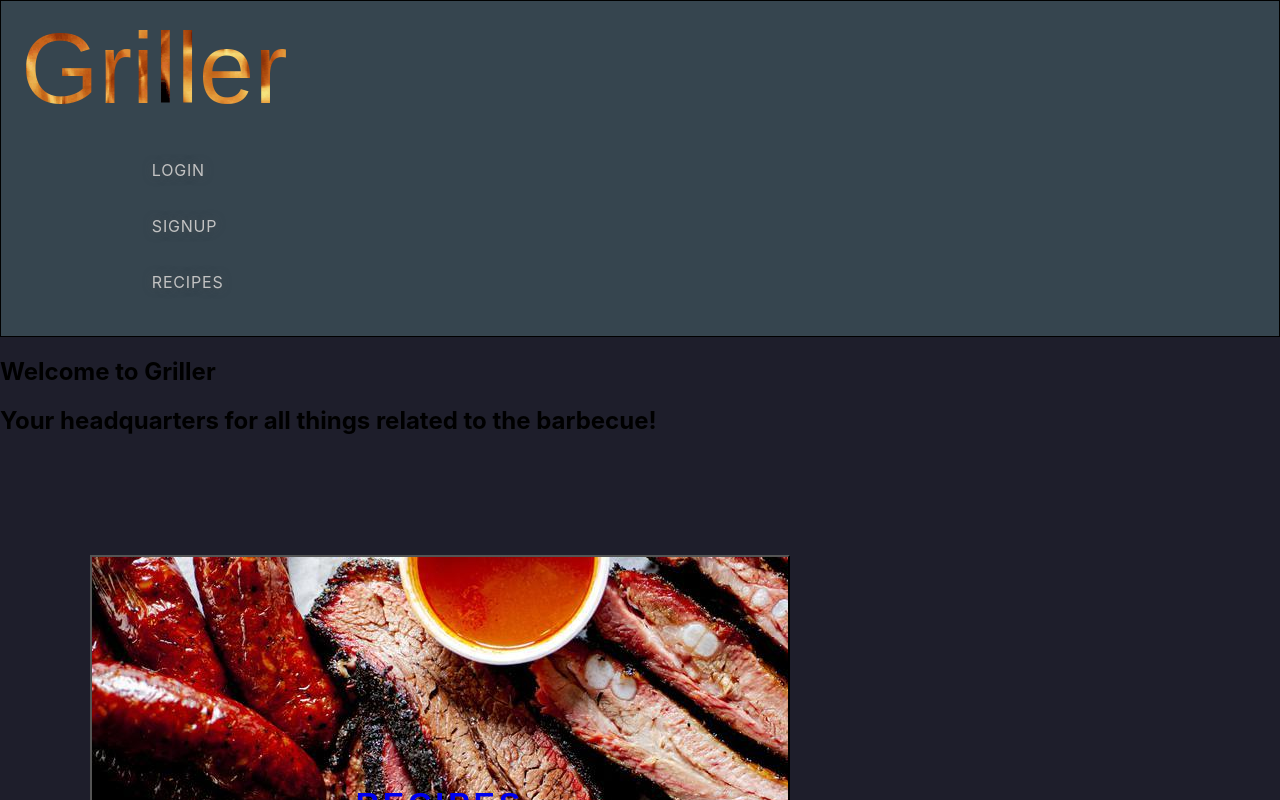
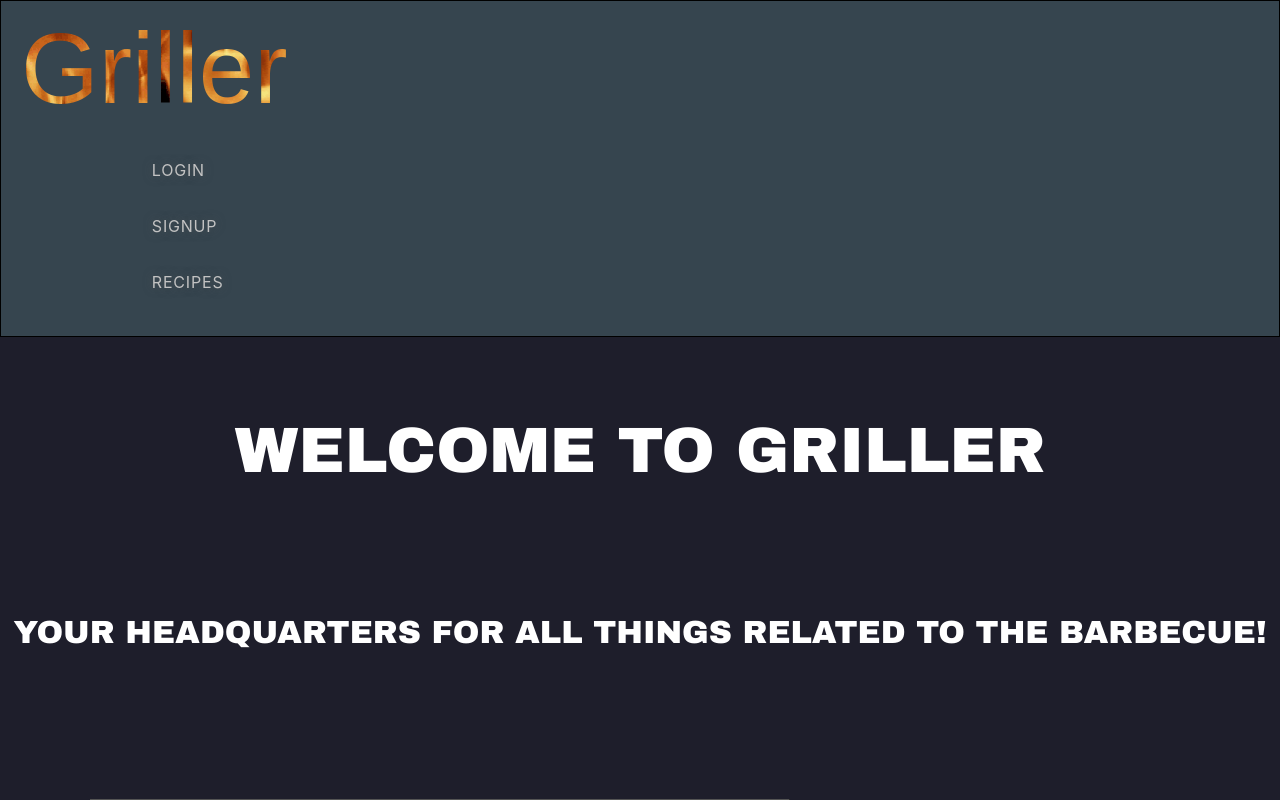
Before and after one commit to adam-algatt/Griller, a React (Create React App) app in the folder client/: page /home in a window 1280 px wide. Shown: the top 800 px of the page. Built offline with nearby package versions, Linux system fonts and the light colour scheme.

Commit message:
build single recipe page

```diff
--- a/client/src/components/Nav/index.js
+++ b/client/src/components/Nav/index.js
@@ -13,7 +13,7 @@ const Nav = () => {
   return (
     <header className='header'>
       <div className="container flex-row justify-space-between-lg justify-center align-center">
-          <Link to="/" className='title'>
+          <Link to="/home" className='title'>
             <span>Griller</span>
            </Link>
 
@@ -21,7 +21,7 @@ const Nav = () => {
               <ul className='list'>
                   {Auth.loggedIn() ? (
                 <>
-                  <Link to="/profile" className="link">Me</Link>
+                  <Link to="/profile" className="link">Profile</Link>
                   <a href="/" className="link" onClick={logout}>
                     Logout
                   </a>
--- a/client/src/components/RecipeList/index.js
+++ b/client/src/components/RecipeList/index.js
@@ -2,9 +2,9 @@ import React from 'react';
 import { Link } from  'react-router-dom';
 import { Button } from 'react-bootstrap';
 import Auth from '../../utils/auth';
-import SingleRecipe from '../../pages/SingleRecipe';
 
-const RecipeList = ({ recipes }) => {
+
+const RecipeList = ({ recipes, title}) => {
 
 
     //if (!thoughts.length) {
@@ -15,7 +15,7 @@ const RecipeList = ({ recipes }) => {
 
     return (
         <div>
-            <h3>{}</h3>
+            <h3>{title}</h3>
             {recipes && recipes.map( recipe => (
                     <div key={recipe._id} className="card mb-3">
                         <div className="card-body">
--- a/client/src/index.css
+++ b/client/src/index.css
@@ -349,6 +349,26 @@ h1 span {
     -webkit-background-clip:text;
 
 }
+h2 {
+
+  transform: translateY(-50%);
+  width: 100%;
+  text-align: center;
+  color: #fff;
+  font-size: 4em;
+  font-family: arial black;
+  text-transform: uppercase;
+  padding-top: 120px
+}
+h3 {
+  transform: translateY(-50%);
+  width: 100%;
+  text-align: center;
+  color: #fff;
+  font-size: 2em;
+  font-family: arial black;
+  text-transform: uppercase;
+}
 
 @keyframes animate {
   0%{
--- a/client/src/pages/Home.js
+++ b/client/src/pages/Home.js
@@ -5,7 +5,7 @@ const Home = () => {
     return (
         <div className="container" >
             <h2>Welcome to Griller</h2>
-            <h2>Your headquarters for all things related to the barbecue!</h2>
+            <h3>Your headquarters for all things related to the barbecue!</h3>
             <div className='buttons'>
                 <button className="recipes">
                     <a href="recipes">
--- a/client/src/pages/Recipes.js
+++ b/client/src/pages/Recipes.js
@@ -208,11 +208,11 @@ const Recipes = () => {
           </Form>
         </Container>
       <Container className="card">
-        <h2>
+        <h3>
           {searchedRecipes.length
             ? `Viewing ${searchedRecipes.length} results for ${searchInput}:`
             : 'Select a recipe category above to narrow your search!'}
-            </h2>
+            </h3>
             {loading ? (
               <div>Loading....</div>
             ) : (
--- a/client/src/pages/SingleRecipe.js
+++ b/client/src/pages/SingleRecipe.js
@@ -1,19 +1,31 @@
 import React from "react";
+import { useParams } from 'react-router-dom';
 
-const singleRecipe = () => {
+import { useQuery } from '@apollo/client';
+import { QUERY_RECIPE } from '../utils/queries';
+
+const SingleRecipe = props => {
+    const { id: recipeId } = useParams();
+    const { loading, data } = useQuery(QUERY_RECIPE, {
+        variables: {id: recipeId }
+    });
+
+    const recipe = data?.singleRecipe || {};
+
+    if (loading) {
+        return <div>Loading....</div>
+    }
+
     return (
-        <div className="container" >
-            <h2>Welcome to Griller</h2>
-            <h2>Your headquarters for all things related to the barbecue!</h2>
-            <div className='buttons'>
-                <button className="recipes">
-                    <a href="recipes">
-                    Recipes</a></button>
-                <button className="gear">Gear</button>
-                <button className="restaurants">Restaurants</button>
+        <div>
+            <div>
+                <h2>{recipe.title}</h2>
+                <img className="mb-0" src={recipe.image} alt={recipe.title}/>
+                {console.log(data)}
             </div>
+
         </div>
     );
 };
 
-export default singleRecipe;
+export default SingleRecipe;
--- a/client/src/utils/queries.js
+++ b/client/src/utils/queries.js
@@ -22,3 +22,14 @@ export const QUERY_RECIPE_CATEGORY = gql`
         }
     }
 `;
+
+export const QUERY_RECIPE = gql`
+    query singleRecipe($id: ID!) {
+        singleRecipe(_id: $id) {
+            _id
+            title
+            image
+            link
+        }
+    }
+`;
```
